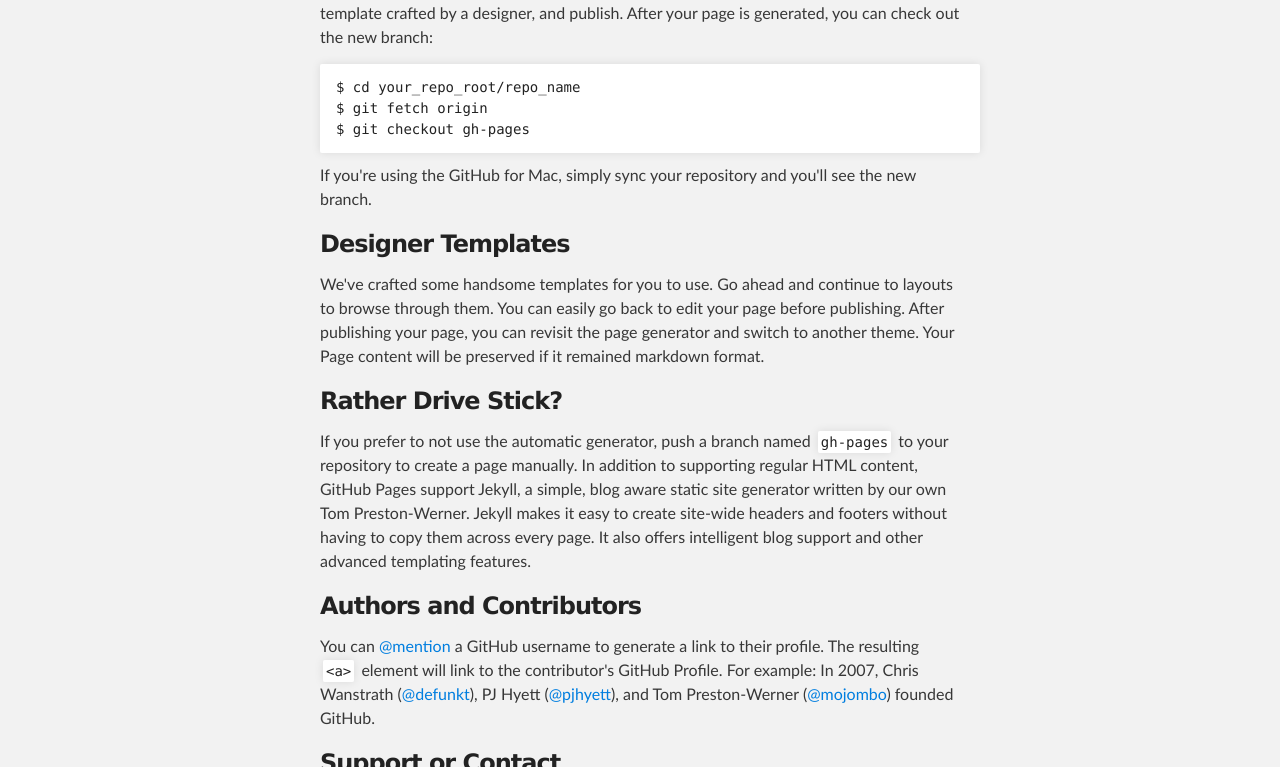
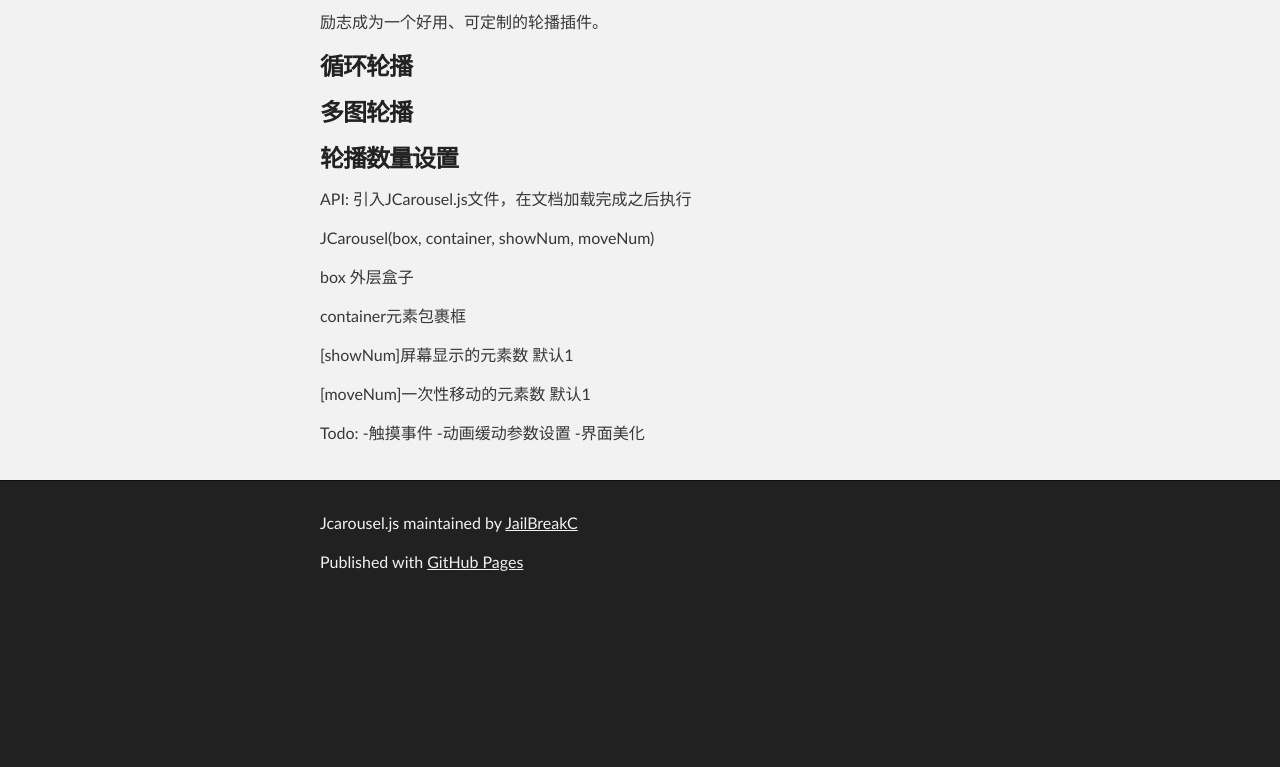
Before and after one commit to JailBreakC/JCarousel.js, a plain HTML site: page index.html in a window 1280 px wide. Shown: the part 353-1120 px from the top of the page. After the commit the page ends 962 px from the top, so only its background shows below. Drawn offline with Linux system fonts and the light colour scheme.

```diff
--- a/index.html
+++ b/index.html
@@ -31,37 +31,38 @@
     <!-- MAIN CONTENT -->
     <div id="main_content_wrap" class="outer">
       <section id="main_content" class="inner">
-        <h3>
-<a name="welcome-to-github-pages" class="anchor" href="#welcome-to-github-pages"><span class="octicon octicon-link"></span></a>Welcome to GitHub Pages.</h3>
+        <h1>
+<a name="jcarouseljs" class="anchor" href="#jcarouseljs"><span class="octicon octicon-link"></span></a>JCarousel.js</h1>
 
-<p>This automatic page generator is the easiest way to create beautiful pages for all of your projects. Author your page content here using GitHub Flavored Markdown, select a template crafted by a designer, and publish. After your page is generated, you can check out the new branch:</p>
+<p>JCarousel.js v0.1</p>
 
-<pre><code>$ cd your_repo_root/repo_name
-$ git fetch origin
-$ git checkout gh-pages
-</code></pre>
-
-<p>If you're using the GitHub for Mac, simply sync your repository and you'll see the new branch.</p>
+<p>励志成为一个好用、可定制的轮播插件。</p>
 
 <h3>
-<a name="designer-templates" class="anchor" href="#designer-templates"><span class="octicon octicon-link"></span></a>Designer Templates</h3>
-
-<p>We've crafted some handsome templates for you to use. Go ahead and continue to layouts to browse through them. You can easily go back to edit your page before publishing. After publishing your page, you can revisit the page generator and switch to another theme. Your Page content will be preserved if it remained markdown format.</p>
+<a name="%E5%BE%AA%E7%8E%AF%E8%BD%AE%E6%92%AD" class="anchor" href="#%E5%BE%AA%E7%8E%AF%E8%BD%AE%E6%92%AD"><span class="octicon octicon-link"></span></a>循环轮播</h3>
 
 <h3>
-<a name="rather-drive-stick" class="anchor" href="#rather-drive-stick"><span class="octicon octicon-link"></span></a>Rather Drive Stick?</h3>
-
-<p>If you prefer to not use the automatic generator, push a branch named <code>gh-pages</code> to your repository to create a page manually. In addition to supporting regular HTML content, GitHub Pages support Jekyll, a simple, blog aware static site generator written by our own Tom Preston-Werner. Jekyll makes it easy to create site-wide headers and footers without having to copy them across every page. It also offers intelligent blog support and other advanced templating features.</p>
+<a name="%E5%A4%9A%E5%9B%BE%E8%BD%AE%E6%92%AD" class="anchor" href="#%E5%A4%9A%E5%9B%BE%E8%BD%AE%E6%92%AD"><span class="octicon octicon-link"></span></a>多图轮播</h3>
 
 <h3>
-<a name="authors-and-contributors" class="anchor" href="#authors-and-contributors"><span class="octicon octicon-link"></span></a>Authors and Contributors</h3>
+<a name="%E8%BD%AE%E6%92%AD%E6%95%B0%E9%87%8F%E8%AE%BE%E7%BD%AE" class="anchor" href="#%E8%BD%AE%E6%92%AD%E6%95%B0%E9%87%8F%E8%AE%BE%E7%BD%AE"><span class="octicon octicon-link"></span></a>轮播数量设置</h3>
 
-<p>You can <a href="https://github.com/blog/821" class="user-mention">@mention</a> a GitHub username to generate a link to their profile. The resulting <code>&lt;a&gt;</code> element will link to the contributor's GitHub Profile. For example: In 2007, Chris Wanstrath (<a href="https://github.com/defunkt" class="user-mention">@defunkt</a>), PJ Hyett (<a href="https://github.com/pjhyett" class="user-mention">@pjhyett</a>), and Tom Preston-Werner (<a href="https://github.com/mojombo" class="user-mention">@mojombo</a>) founded GitHub.</p>
+<p>API: 引入JCarousel.js文件，在文档加载完成之后执行 </p>
 
-<h3>
-<a name="support-or-contact" class="anchor" href="#support-or-contact"><span class="octicon octicon-link"></span></a>Support or Contact</h3>
+<p>JCarousel(box, container, showNum, moveNum)</p>
 
-<p>Having trouble with Pages? Check out the documentation at <a href="http://help.github.com/pages">http://help.github.com/pages</a> or contact <a href="mailto:support@github.com">support@github.com</a> and we’ll help you sort it out.</p>
+<p>box 外层盒子</p>
+
+<p>container元素包裹框</p>
+
+<p>[showNum]屏幕显示的元素数 默认1</p>
+
+<p>[moveNum]一次性移动的元素数 默认1</p>
+
+<p>Todo:
+-触摸事件
+-动画缓动参数设置
+-界面美化</p>
       </section>
     </div>
 
```
Also changed, not shown: params.json (+1 -1 lines).
